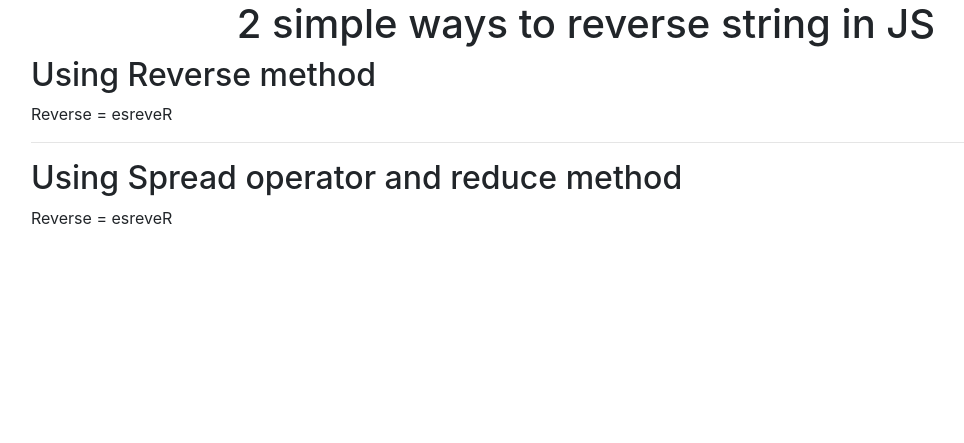
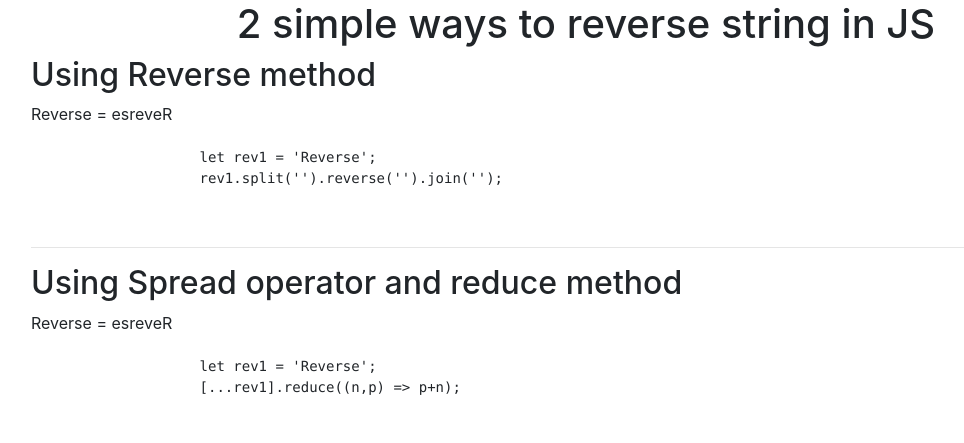
Before and after one commit to akshay3001/Reversing-string-in-js, a plain HTML site: page index.html in a window 1280 px wide. Shown: the whole page, without its empty margins (54-1018 px from the left). Drawn offline with Linux system fonts and the light colour scheme.

Commit message:
added code below output

```diff
--- a/index.html
+++ b/index.html
@@ -26,6 +26,12 @@
             <div>
                 Reverse = <span id="usingReverse"></span>
             </div>
+            <pre>
+                <code>
+                    let rev1 = 'Reverse';
+                    rev1.split('').reverse('').join('');
+                </code>
+            </pre>
         </section>
         <hr>
         <!-- Second way using spread operator and reduce() method -->
@@ -38,6 +44,12 @@
             <div>
                 Reverse = <span id="usingSpreadReduce"></span>
             </div>
+            <pre>
+                <code>
+                    let rev1 = 'Reverse';
+                    [...rev1].reduce((n,p) => p+n);
+                </code>
+                </pre>
         </section>
     </main>
     <script src="js/main.js"></script>
```
